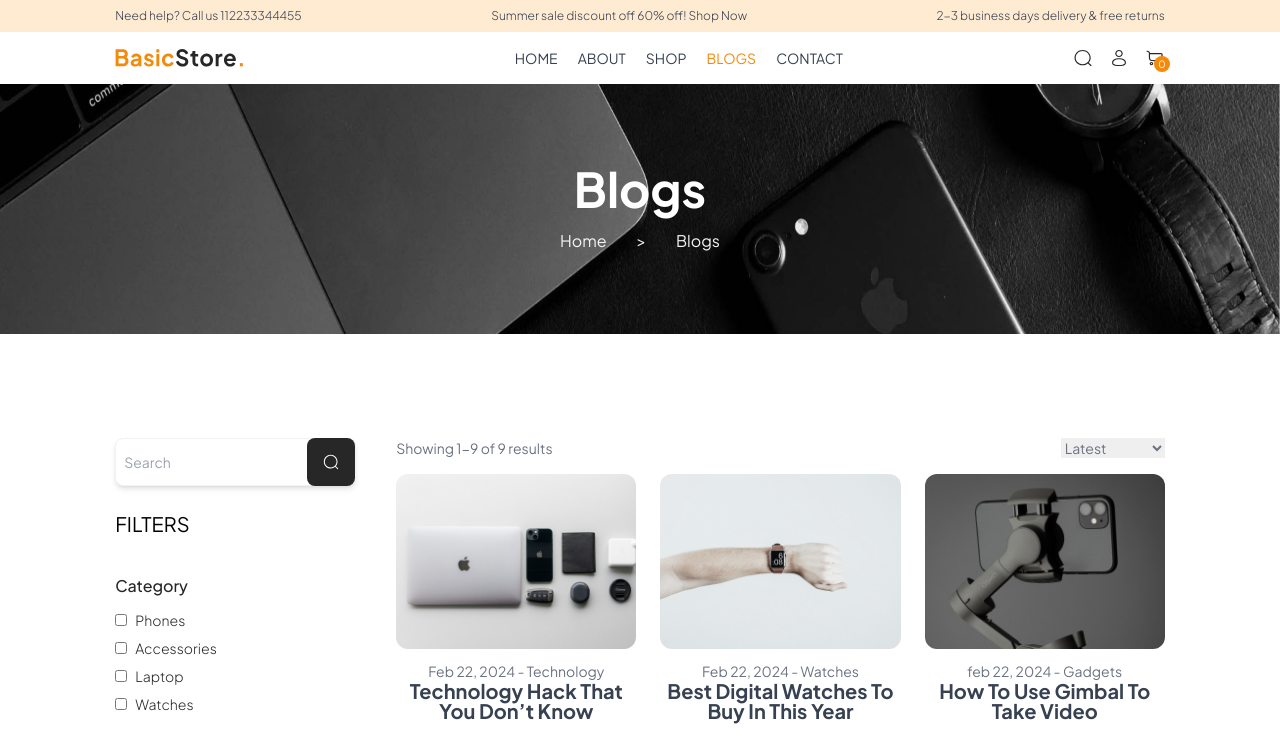
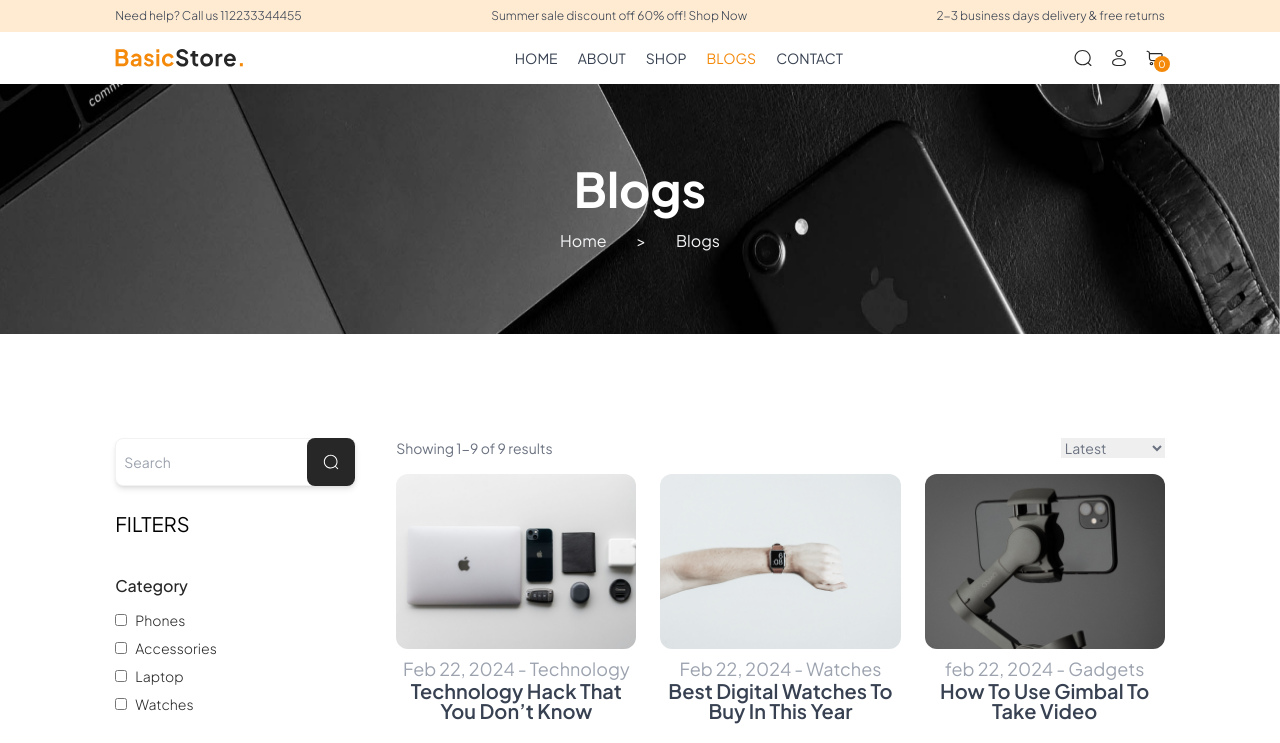
Before and after one commit to Omowunmikamil/BasicStore, a React (Vite) app in the folder frontend/: page /blogs in a window 1280 px wide. Shown: the top 743 px of the page. Built offline with nearby package versions, Linux system fonts and the light colour scheme.

Commit message:
Refactor BlogItem component for improved text styling and readability

```diff
--- a/frontend/src/components/BlogItem.jsx
+++ b/frontend/src/components/BlogItem.jsx
@@ -13,10 +13,10 @@ const BlogItem = ({ id, image, blogInfo, title }) => {
           />
         </div>
         <div className="mt-3">
-          <p className="text-xs sm:text-sm text-gray-500 text-center">
+          <p className="text-xs sm:text-[18px] text-gray-400 text-center">
             {blogInfo}
           </p>
-          <p className="text-sm sm:text-[20px] font-bold text-gray-700 text-center">
+          <p className="text-sm sm:text-[20px] font-semibold text-gray-700 text-center mt-1">
             {title}
           </p>
         </div>
```
